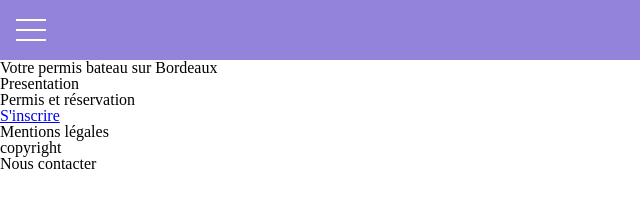
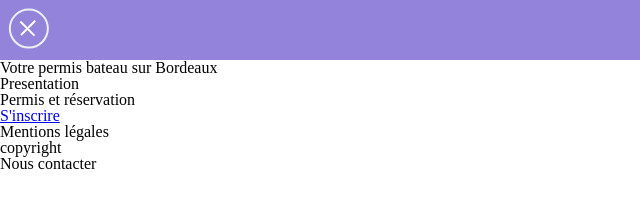
Before and after one commit to RomainMouly/Projet-AFMP, a plain HTML site: page index.html in a window 1280 px wide. Both pictures are taken after a click on the button 31 px from the left and 30 px from the top of the page. Shown: the full height of the page, 0-640 px from the left. Drawn offline with Linux system fonts and the light colour scheme.

Commit message:
add burger button animation

```diff
--- a/assets/css/_header.css
+++ b/assets/css/_header.css
@@ -3,10 +3,25 @@ header {
     height: 60px;
 }
 
+
+
+/* ----------------------
+    TRIGGER BUTTON
+---------------------- */
 header nav .nav-trigger {
+    position: relative;
     background-color: transparent;
     border: none;
     margin: 10px 0 0 10px;
+    transition: all 0.3s ease-in-out;
+}
+
+header nav .nav-trigger:hover {
+    cursor: pointer;
+}
+
+header nav .nav-trigger.open {
+    transform: rotate(45deg);
 }
 
 header nav .nav-trigger > .icon {
@@ -17,3 +32,35 @@ header nav .nav-trigger > .icon {
     margin: 8px auto;
     transition: all .3s ease-in-out;
 }
+
+header nav .nav-trigger:before {
+    content: "";
+    position: absolute;
+    width: 40px;
+    height: 40px;
+    border: 1px solid transparent;
+    top: calc(50% - 23px);
+    left: calc(50% - 19px);
+    border-radius: 100%;
+    transition: all .3s ease-in-out;
+}
+
+header nav .nav-trigger.open:before{
+    border: 2px solid #ecf0f1;
+}
+
+header nav .nav-trigger.open .icon{
+    width: 20px;
+}
+
+header nav .nav-trigger.open .icon:nth-child(2){
+    opacity: 0;
+}
+
+header nav .nav-trigger.open .icon:nth-child(1){
+    transform: translateY(8px);
+}
+
+header nav .nav-trigger.open .icon:nth-child(3){
+    transform: translateY(-13px) rotate(90deg);
+}
```
